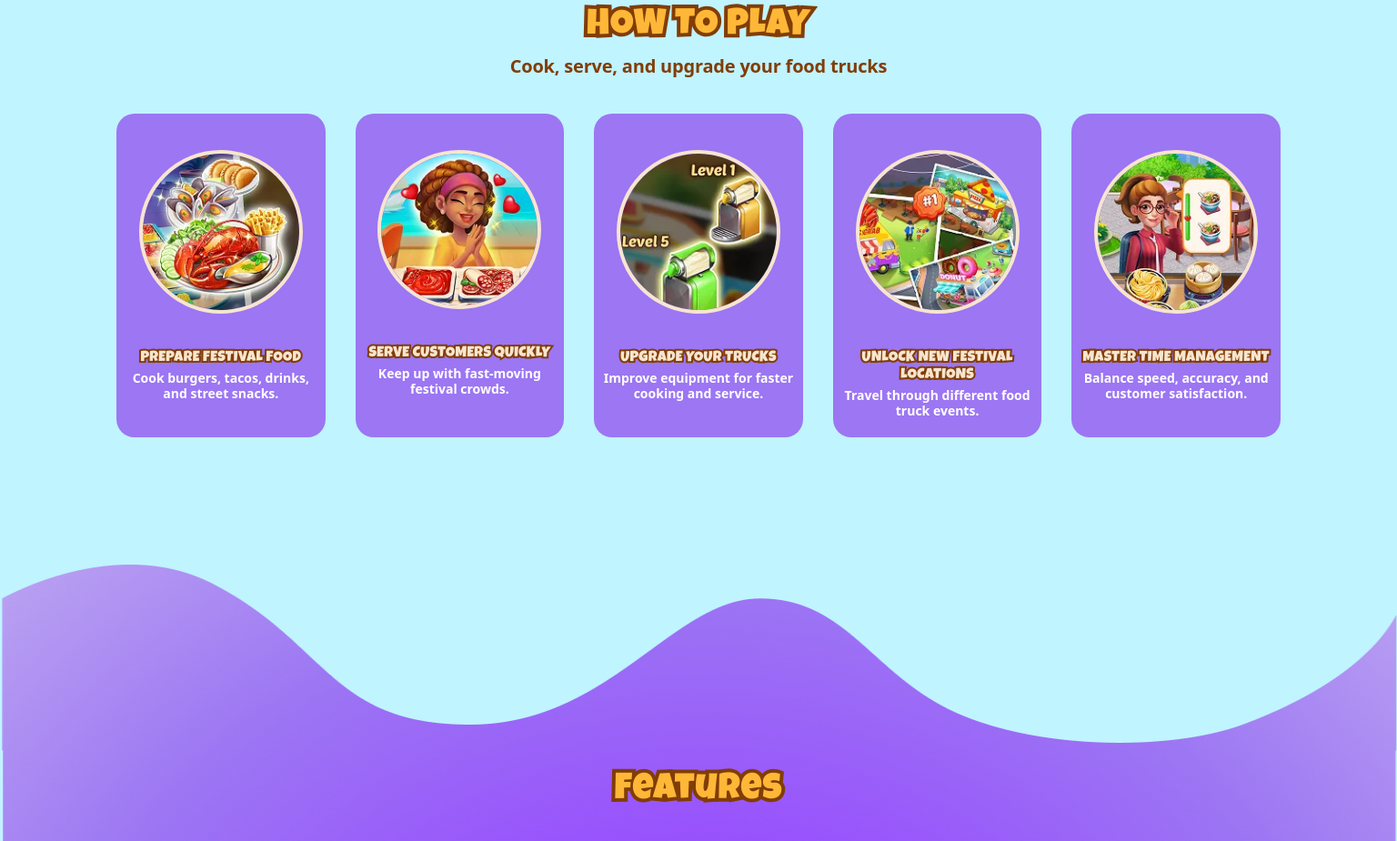
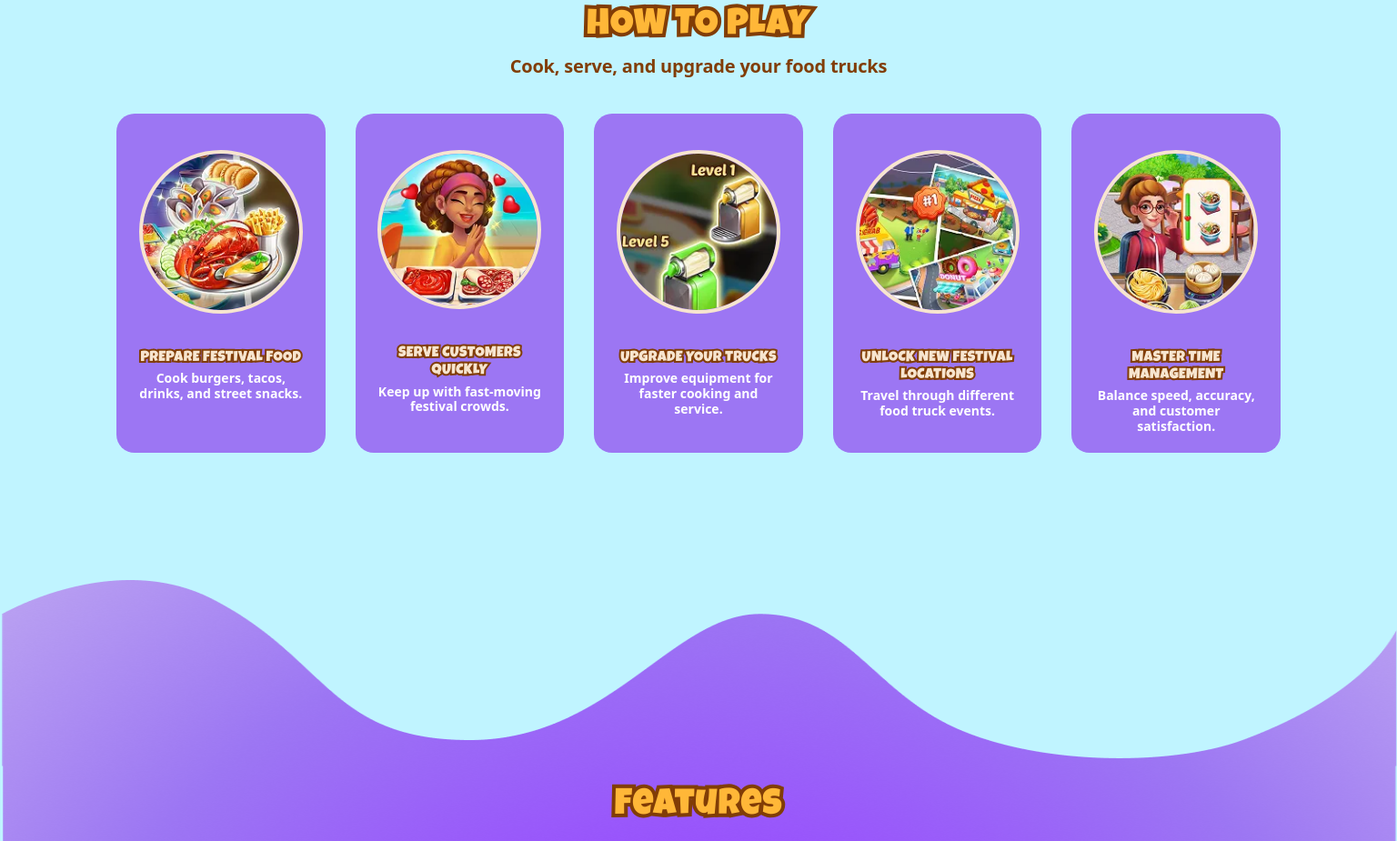
Before and after one commit to manilchuk/STP-13023, a website built with Vite: page src/index.html in a window 1536 px wide. Shown: the part 1700-2625 px from the top of the page at 91% size. Built offline with nearby package versions, Linux system fonts and the light colour scheme; files whose address does not match are found by name; a web font is replaced by a local one.

Commit message:
change cards padding

```diff
--- a/src/css/how_to_play.css
+++ b/src/css/how_to_play.css
@@ -46,11 +46,11 @@
   background-color: #9c76f3;
   border-radius: 20px;
   max-width: 215px;
-  padding: 32px 0 18px;
+  padding: 32px 16px 18px;
 }
 @media screen and (min-width: 1440px) {
   .how-to-play-item {
-    padding: 40px 8px 20px;
+    padding: 40px 22px 20px;
     width: 100%;
     max-width: 100%;
   }
```
